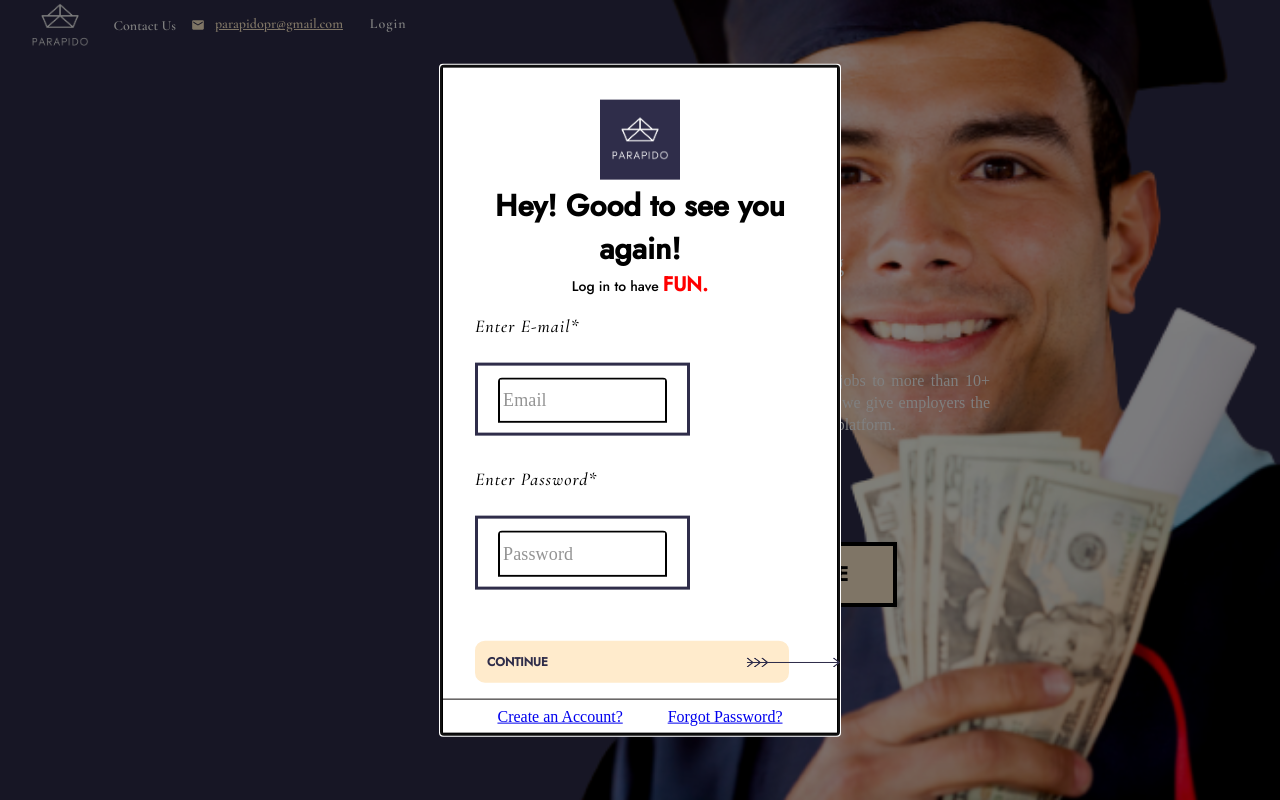
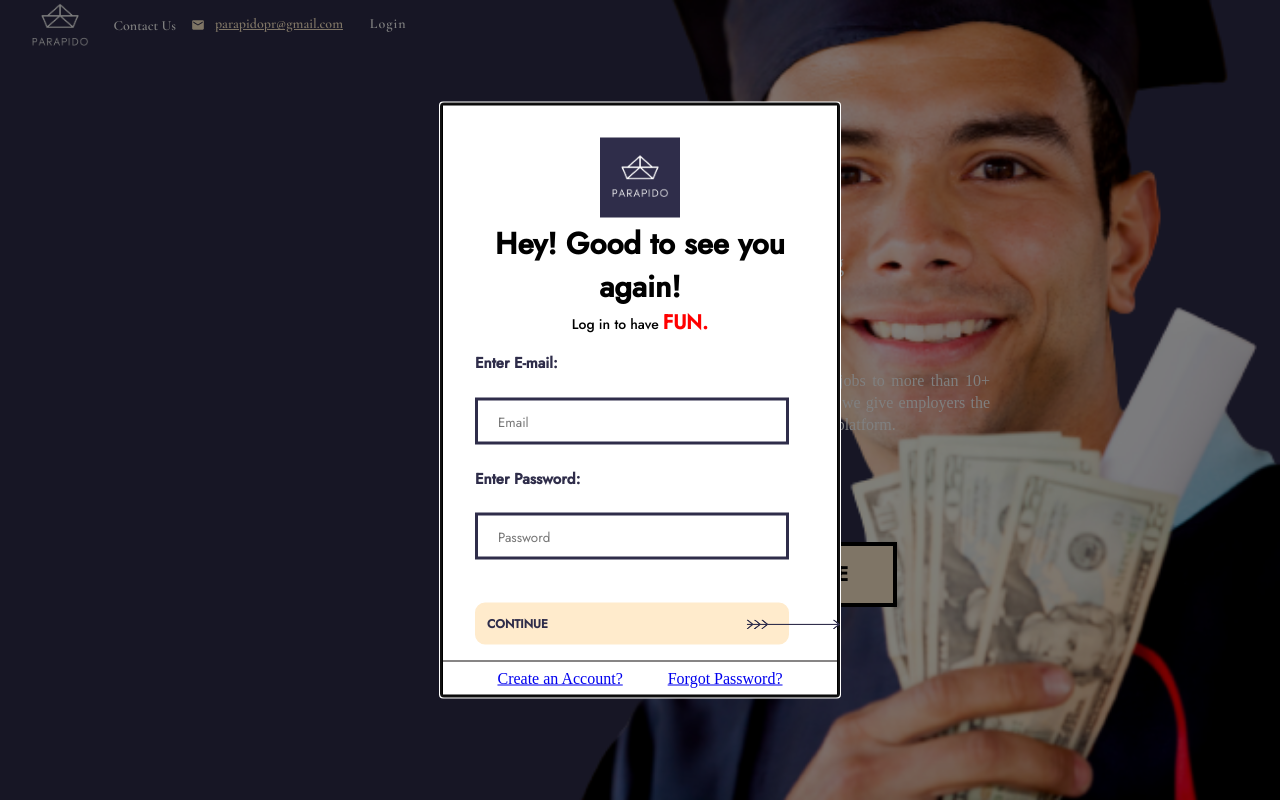
Before and after one commit to Mariie97/Capstone-QWERTY-Dev-Solutions-Team, a React (Create React App) app in the folder parapido-gui/: page / in a window 1280 px wide. Both pictures are taken after a click on the element "Login". Built offline with nearby package versions, Linux system fonts and the light colour scheme.

Commit message:
Revert login modal fix

```diff
--- a/parapido-gui/src/Components/LoginModal.js
+++ b/parapido-gui/src/Components/LoginModal.js
@@ -7,7 +7,6 @@ import {Box, Modal} from "@material-ui/core";
 import loginModalLogo from '../Static/Images/Pa_Rapido_logo_bgPalette.png';
 import continueArrow from '../Static/Images/continueArrow.png';
 import ReportProblemIcon from '@material-ui/icons/ReportProblem';
-import Input from "./Input";
 
 
 const style = {
@@ -103,13 +102,19 @@ class LoginModal extends Component {
                                     <div className="second-text-login-modal"> FUN.</div>
                                 </div>
                                 <div className="body-container-login-modal">
-                                    <Input
+                                    <label className="third-point-login-modal"> Enter E-mail: </label>
+                                    {login_failed ?
+                                        <input
+                                            className="input-login-modal-error"
+                                            type="text"
+                                            id="email"
+                                            name="email"
+                                            placeholder="Email"
+                                            onChange={this.handleChange}
+                                            onBlur={this.validateEmail}
+                                        />:
+                                        <input
                                             className="input-login-modal"
-                                        required
-                                        blackLabel
-                                        labelText='Enter E-mail'
-                                        emailError={emailError!==undefined}
-                                        errorMsg={emailError}
                                             type="text"
                                             id="email"
                                             name="email"
@@ -117,21 +122,38 @@ class LoginModal extends Component {
                                             onChange={this.handleChange}
                                             onBlur={this.validateEmail}
                                         />
-                                    <Input
-                                        required
-                                        blackLabel
-                                        className="input-login-modal"
-                                        labelText='Enter Password'
-                                        error={passwordError!==undefined}
-                                        errorMsg={passwordError}
+                                    }
+                                    {emailError !== undefined &&
+                                    <div className="required-field-login-modal">
+                                        <ReportProblemIcon style={report} /> {emailError}
+                                    </div>
+                                    }
+                                    <label className="third-point-login-modal"> Enter Password: </label>
+                                    {login_failed ?
+                                        <input
+                                            className="input-login-modal-error"
                                             type="password"
                                             id="password"
                                             name="password"
                                             placeholder="Password"
                                             onChange={this.handleChange}
                                             onBlur={this.validatePassword}
-                                    />
+                                        />:
+                                        <input
+                                            className="input-login-modal1"
+                                            type="password"
+                                            id="password"
+                                            name="password"
+                                            placeholder="Password"
+                                            onChange={this.handleChange}
+                                            onBlur={this.validatePassword}
+                                        />}
 
+                                    {passwordError !== undefined &&
+                                    <div className="required-field-login-modal">
+                                        <ReportProblemIcon style={report} /> {passwordError}
+                                    </div>
+                                    }
 
                                     <button onClick={this.handleOnClick} className="login-modal-continue-button">
                                         <div className="text-button-login-modal">
@@ -161,18 +183,22 @@ class LoginModal extends Component {
                 emailError: "This field is required"
             })
 
+            document.querySelector('.input-login-modal').style.cssText = 'border: 2px solid #cc3300;';
             return false;
         }
         else if (!pattern.test(this.state.email)) {
             this.setState({
                 emailError: "Invalid email format: @..."
             });
+            document.querySelector('.input-login-modal').style.cssText = 'border: 2px solid #cc3300;';
             return false;
         }
         this.setState({
             emailError: undefined
         })
+        document.querySelector('.input-login-modal').style.cssText = 'border: 3px solid #2F2D4A;';
         return true;
+
     }
 
     validatePassword(){
@@ -180,11 +206,14 @@ class LoginModal extends Component {
             this.setState({
                 passwordError: "This field is required"
             })
+
+            document.querySelector('.input-login-modal1').style.cssText = 'border: 2px solid #cc3300;';
             return false;
         }
         this.setState({
             passwordError: undefined
         })
+        document.querySelector('.input-login-modal1').style.cssText = 'border: 3px solid #2F2D4A;';
         return true;
     }
 }
```
Lines whose indentation alone changed are shown as unchanged.
